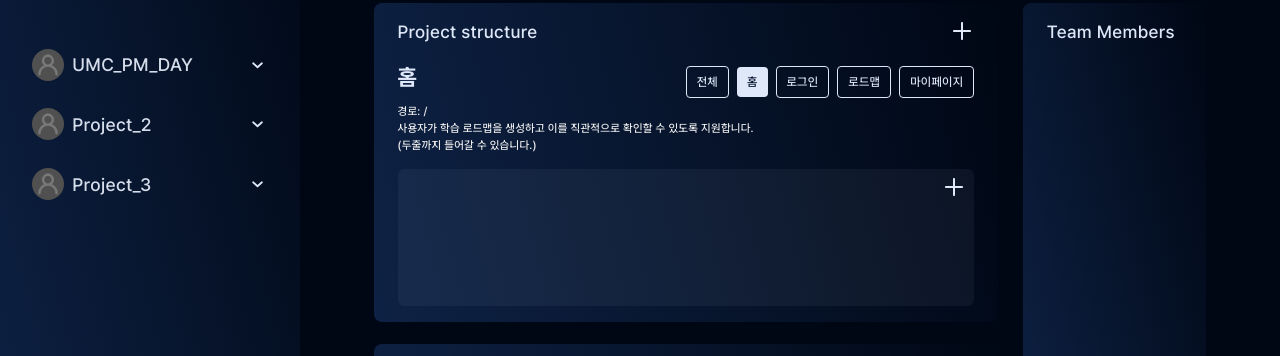
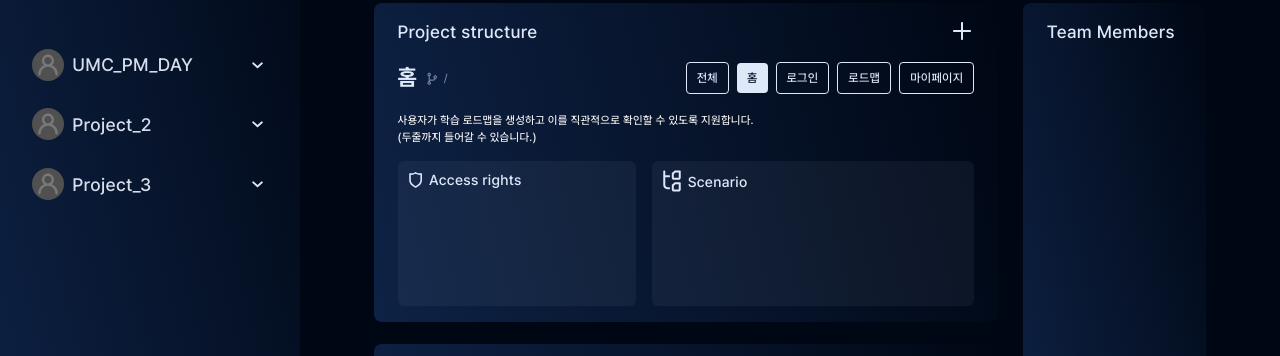
Before and after one commit to QASTUDIODEV/WEB_QASTUDIO, a React (Vite) app: page /project/information/1 in a window 1280 px wide. Both pictures are taken after a click on the element 685 px from the left and 420 px from the top of the page. Shown: the part 258-614 px from the top of the page. Built offline with nearby package versions, Linux system fonts and the light colour scheme; no server answers.

Commit message:
feat: UI 구현 - 2차 #17

```diff
--- a/src/pages/projectInfo/projectStructure.style.ts
+++ b/src/pages/projectInfo/projectStructure.style.ts
@@ -1,10 +1,5 @@
 import styled from 'styled-components';
 
-export const Content = styled.div`
-  position: absolute;
-  top:
-  right:
-`;
 const TextBold = styled.p`
   color: ${({ theme }) => theme.colors.primary.pri_50};
   font-family: Pretendard;
@@ -13,11 +8,21 @@ const TextBold = styled.p`
   font-weight: 700;
   line-height: 150%;
   letter-spacing: 0.448px;
-  margin-bottom: 8px;
+  margin-right: 4.5px;
 `;
 
 const TextLight = styled.p`
   color: ${({ theme }) => theme.colors.white};
+  font-family: Pretendard;
+  font-size: 11.2px;
+  font-style: normal;
+  font-weight: 500;
+  line-height: 150%; /* 16.8px */
+  letter-spacing: 0.224px;
+`;
+
+const Path = styled.p`
+  color: rgba(217, 230, 255, 0.5);
   font-family: Pretendard;
   font-size: 11.2px;
   font-style: normal;
@@ -32,7 +37,8 @@ type TWrapperProps = {
   right?: string;
   left?: string;
 };
-export const Box = styled.div<{ height: string }>`
+
+const Box = styled.div<{ height: string }>`
   height: ${(props) => props.height};
   background: var(--primary-pri_back_grad, linear-gradient(76deg, #0e2245 0%, #000714 100.13%));
   border-radius: 8px;
@@ -42,7 +48,8 @@ export const Box = styled.div<{ height: string }>`
   flex-direction: column;
   align-items: stretch;
 `;
-export const Title = styled.p`
+
+const Title = styled.p`
   color: ${({ theme }) => theme.colors.primary.pri_50};
   font-family: Pretendard;
   font-size: 17.6px;
@@ -53,29 +60,54 @@ export const Title = styled.p`
   margin-bottom: 16px;
 `;
 
-export const TitleBox = styled.div`
+const TitleBox = styled.div`
   ${({ theme }) => theme.align.row_space_between}
 `;
-export const ButtonWrapper = styled.div`
+
+const ButtonWrapper = styled.div`
   ${({ theme }) => theme.align.row_space_between}
   gap: 8px;
 `;
-export const Wrapper = styled.div<TWrapperProps>`
+
+const Wrapper = styled.div<TWrapperProps>`
   position: absolute;
   top: ${(props) => props.top};
   bottom: ${(props) => props.bottom};
   left: ${(props) => props.left};
   right: ${(props) => props.right};
 `;
-const InnerBox = styled.div`
+
+const LRBox = styled.div<{ width: string }>`
   box-sizing: border-box;
   background: rgba(217, 230, 255, 0.05);
   border-radius: 6.4px;
-  padding: 5.6px 8px;
+  padding: 8px;
   position: relative;
   margin-top: 16px;
   height: 100%;
-  cursor: pointer;
+  width: ${(props) => props.width};
 `;
 
-export { InnerBox, TextBold, TextLight };
+const InnerBox = styled.div`
+  display: flex;
+  padding-bottom: 16px;
+  gap: 16px;
+  height: 100%;
+`;
+
+const Wrap = styled.div`
+  display: flex;
+  align-items: center;
+  gap: 3.5px;
+`;
+
+const InnerBoxTitle = styled.p`
+  color: ${({ theme }) => theme.colors.primary.pri_50};
+  font-family: Pretendard;
+  font-size: 14.4px;
+  font-style: normal;
+  font-weight: 500;
+  line-height: 150%;
+  letter-spacing: 0.288px;
+`;
+export { Box, ButtonWrapper, InnerBox, InnerBoxTitle, LRBox, Path, TextBold, TextLight, Title, TitleBox, Wrap, Wrapper };
--- a/src/pages/projectInfo/projectStructure.tsx
+++ b/src/pages/projectInfo/projectStructure.tsx
@@ -3,11 +3,14 @@ import Button from '@/components/common/button/button';
 import * as S from '@/pages/projectInfo/projectStructure.style.ts';
 
 import Plus from '@/assets/icons/add.svg?react';
+import Branch from '@/assets/icons/branch.svg?react';
+import FileBranch from '@/assets/icons/file_branch.svg?react';
+import Rights from '@/assets/icons/rights.svg?react';
 
 type TProjectStructureProps = {
   selectedPage: string;
   setSelectedPage: (page: string) => void;
-  onBackToSummary: () => void; // 요약 페이지로 돌아가는 핸들러
+  onBackToSummary: () => void;
 };
 
 function ProjectStructure({ selectedPage, setSelectedPage, onBackToSummary }: TProjectStructureProps) {
@@ -47,7 +50,15 @@ function ProjectStructure({ selectedPage, setSelectedPage, onBackToSummary }: TP
     >
       <S.Title>Project structure</S.Title>
       <S.TitleBox>
-        <S.TextBold>{selectedPage}</S.TextBold>
+        <S.Wrap>
+          <S.TextBold>{selectedPage}</S.TextBold>
+          {pageDetails && (
+            <>
+              <Branch />
+              <S.Path>{pageDetails.path}</S.Path>
+            </>
+          )}
+        </S.Wrap>
         <S.ButtonWrapper>
           <Button
             type="small_square"
@@ -74,7 +85,6 @@ function ProjectStructure({ selectedPage, setSelectedPage, onBackToSummary }: TP
       </S.TitleBox>
       {pageDetails && (
         <S.TextLight>
-          경로: {pageDetails.path}
           <br />
           사용자가 학습 로드맵을 생성하고 이를 직관적으로 확인할 수 있도록 지원합니다.
           <br />
@@ -85,9 +95,18 @@ function ProjectStructure({ selectedPage, setSelectedPage, onBackToSummary }: TP
         <Plus />
       </S.Wrapper>
       <S.InnerBox>
-        <S.Wrapper top="5.6px" right="8px">
-          <Plus />
-        </S.Wrapper>
+        <S.LRBox width="41.66666667%">
+          <S.Wrap>
+            <Rights />
+            <S.InnerBoxTitle>Access rights</S.InnerBoxTitle>
+          </S.Wrap>
+        </S.LRBox>
+        <S.LRBox width="56.25%">
+          <S.Wrap>
+            <FileBranch />
+            <S.InnerBoxTitle>Scenario</S.InnerBoxTitle>
+          </S.Wrap>
+        </S.LRBox>
       </S.InnerBox>
     </S.Box>
   );
```
